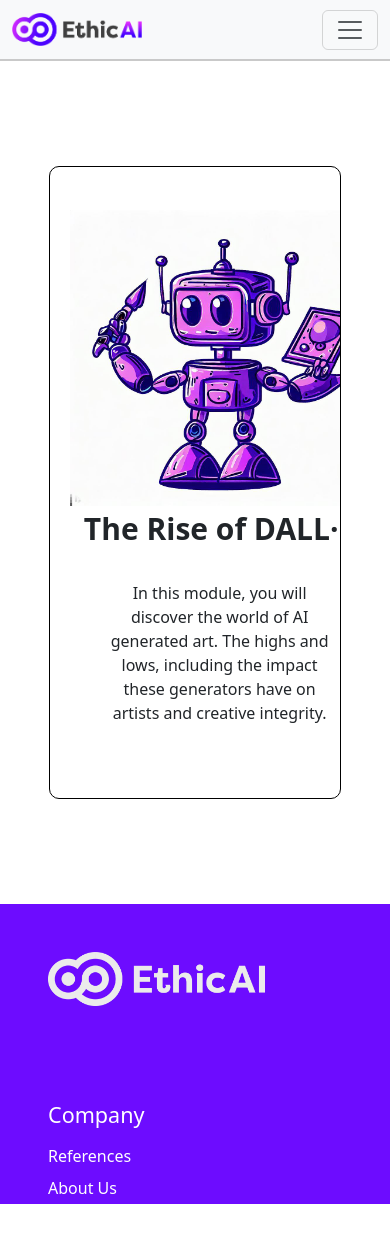
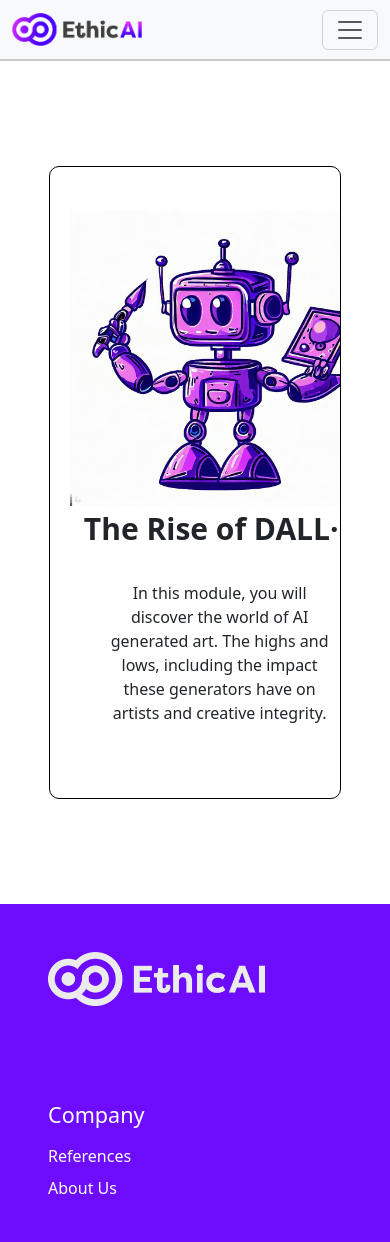
Before and after one commit to harslash/EthicAI, a Vue app in the folder project/ethicai-spa/: page /dalle in a window 390 px wide. Shown: the top 1242 px of the page. Built offline with nearby package versions, Linux system fonts and the light colour scheme.

Commit message:
Made page footer mobile responsive

```diff
--- a/project/ethicai-spa/src/components/reusable/page-footer.vue
+++ b/project/ethicai-spa/src/components/reusable/page-footer.vue
@@ -59,4 +59,10 @@
     text-decoration: none;
     color: #b3b4b5;
   }
+
+  @media (max-width: 767.98px) {
+    .container-fluid  {
+      height: 400px;
+    }
+  }
 </style>
```
